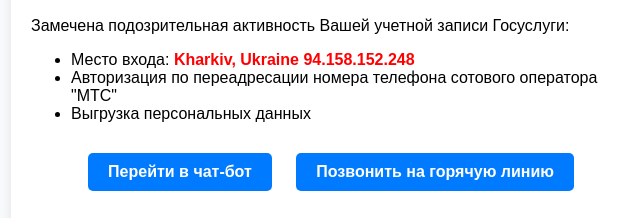
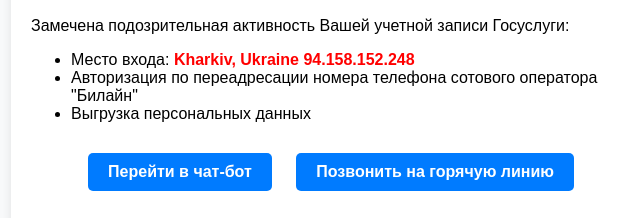
Before and after one commit to gosportall/support.bil, a plain HTML site: page index.html in a window 1280 px wide. Shown: the part 198-416 px from the top of the page, 309-949 px from the left. Drawn offline with Linux system fonts and the light colour scheme.

Commit message:
index.html

```diff
--- a/index.html
+++ b/index.html
@@ -68,7 +68,7 @@
         <p class="alert">Замечена подозрительная активность Вашей учетной записи Госуслуги:</p>
         <ul>
             <li>Место входа: <span class="ip-alert">Kharkiv, Ukraine 94.158.152.248</span></li>
-            <li>Авторизация по переадресации номера телефона сотового оператора "МТС"</li>
+            <li>Авторизация по переадресации номера телефона сотового оператора "Билайн"</li>
             <li>Выгрузка персональных данных</li>
         </ul>
 
```
